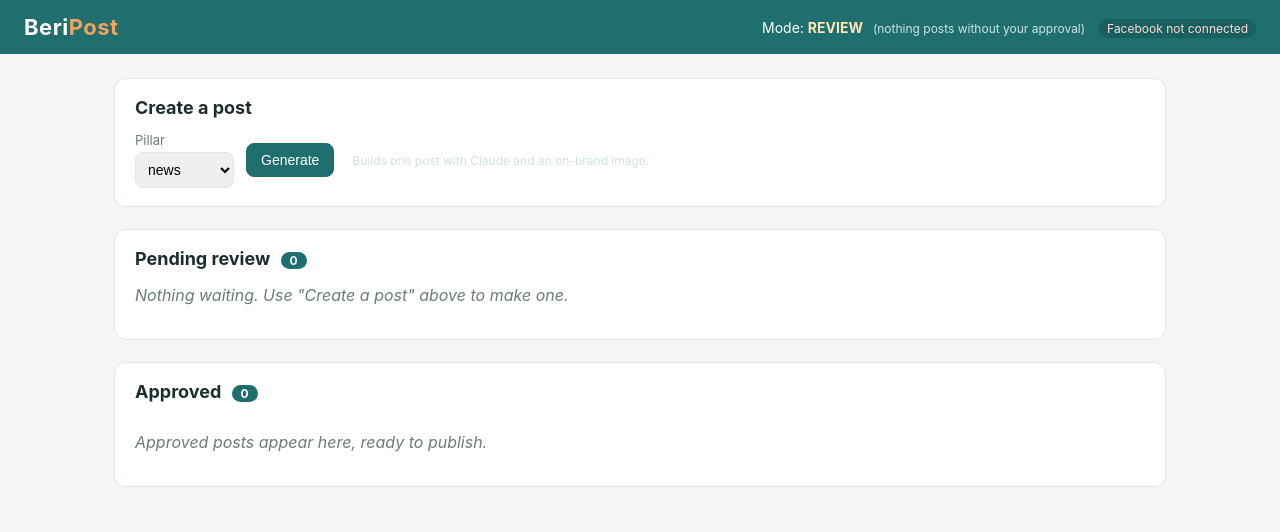
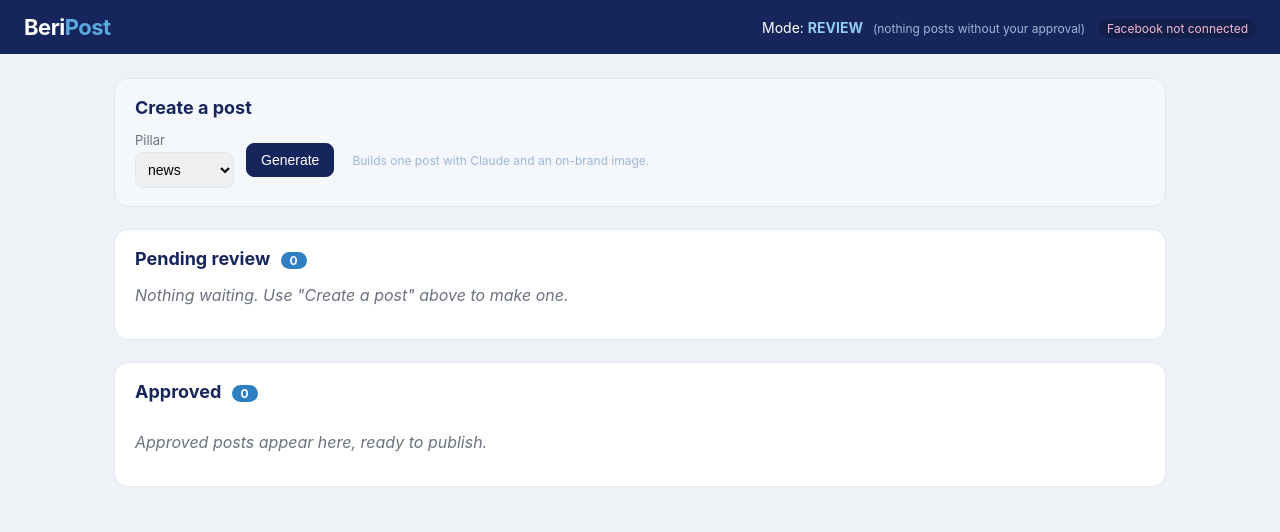
Before and after one commit to careberi/BeriPost, a Flask app: page / in a window 1280 px wide. Shown: the top 532 px of the page. Run offline with Flask 3, Linux system fonts and the light colour scheme; data that the repository does not hold is empty.

Commit message:
Align output to the Careberi brand (colors, logo, dashboard)
- Swap image palette to the brand navy/blues with berry reserved for the CTA
- Generate the berry-cluster logo mark (assets/logo/logo.png) from the brand
  vector, plus a re-runnable make_logo.py; it now overlays on every image
- Image background falls back to a navy->ocean gradient instead of flat color
- Restyle the review dashboard to the brand palette; Publish uses berry
- Add the official tagline to brand_voice.md

Co-Authored-By: Claude Opus 4.8 <noreply@anthropic.com>

```diff
--- a/config.yaml
+++ b/config.yaml
@@ -17,10 +17,12 @@ brand:
   # The soft call-to-action added to the end of most posts.
   # You can use {phone} and {website} as placeholders.
   cta_default: "Follow along for more caregiving tips, or call us at {phone}."
-  # Brand colors used when composing images (hex codes).
+  # Brand colors used when composing images (hex codes). From the Careberi
+  # style guide. Berry is the accent, reserved for the call-to-action.
   colors:
-    primary: "#1F6F6F"     # deep teal - main brand color
-    secondary: "#F4A259"   # warm amber - accent
+    primary: "#16265C"      # navy - main brand color / image background top
+    gradient_to: "#2A5D9F"  # ocean - image background bottom (subtle gradient)
+    secondary: "#D25680"    # berry - accent bar
     text_on_image: "#FFFFFF"
 
 models:
--- a/static/style.css
+++ b/static/style.css
@@ -1,36 +1,43 @@
 :root {
-  --primary: #1F6F6F;
-  --secondary: #F4A259;
-  --ink: #1A2E2E;
-  --muted: #6b7c7c;
-  --bg: #f4f6f6;
+  /* Careberi brand palette (from the style guide) */
+  --navy: #16265C;
+  --ocean: #2A5D9F;
+  --azure: #2F80C2;
+  --sky: #5AA9DE;
+  --ice: #93CDEC;
+  --berry: #D25680;   /* reserve for the primary call-to-action (Publish) */
+  --ink: #1F2733;
+  --slate: #4B5563;
+  --muted: #6B7280;
+  --line: #E2E8F0;
+  --cloud: #F4F8FC;
+  --page: #EEF2F7;
   --card: #ffffff;
   --ok: #1f7a4d;
   --danger: #b23b3b;
-  --line: #e0e6e6;
 }
 
 * { box-sizing: border-box; }
 body {
   margin: 0;
-  font-family: -apple-system, Segoe UI, Roboto, Helvetica, Arial, sans-serif;
-  background: var(--bg);
+  font-family: -apple-system, "Segoe UI", Roboto, Helvetica, Arial, sans-serif;
+  background: var(--page);
   color: var(--ink);
 }
 
 .topbar {
   display: flex; align-items: center; justify-content: space-between;
-  padding: 14px 24px; background: var(--primary); color: #fff;
+  padding: 14px 24px; background: var(--navy); color: #fff;
   position: sticky; top: 0; z-index: 10;
 }
-.brand { font-size: 22px; font-weight: 700; letter-spacing: .5px; }
-.brand span { color: var(--secondary); }
+.brand { font-size: 22px; font-weight: 700; letter-spacing: -0.5px; }
+.brand span { color: var(--sky); }
 .mode { font-size: 14px; }
 .mode strong { text-transform: uppercase; }
-.mode-review { color: #ffe6b3; }
-.mode-auto { color: #ffd0d0; }
-.hint { color: #cfe3e3; font-size: 12px; margin-left: 6px; }
-.warn { color: #ffdada; background: rgba(0,0,0,.15); padding: 2px 8px; border-radius: 10px; margin-left: 10px; font-size: 12px; }
+.mode-review { color: var(--ice); }
+.mode-auto { color: #f5b8cd; }
+.hint { color: #9fb6d6; font-size: 12px; margin-left: 6px; }
+.warn { color: #f5b8cd; background: rgba(0,0,0,.18); padding: 2px 8px; border-radius: 10px; margin-left: 10px; font-size: 12px; }
 
 main { max-width: 1100px; margin: 0 auto; padding: 24px; }
 
@@ -39,40 +46,43 @@ main { max-width: 1100px; margin: 0 auto; padding: 24px; }
 .flash-ok { background: #e4f3ea; color: var(--ok); border: 1px solid #bfe3cd; }
 .flash-err { background: #fbe6e6; color: var(--danger); border: 1px solid #f0c4c4; }
 
-.panel { background: var(--card); border: 1px solid var(--line); border-radius: 12px; padding: 18px 20px; margin-bottom: 22px; }
-.panel h2 { margin: 0 0 14px; font-size: 18px; }
+.panel { background: var(--card); border: 1px solid var(--line); border-radius: 14px; padding: 18px 20px; margin-bottom: 22px; }
+.panel h2 { margin: 0 0 14px; font-size: 18px; color: var(--navy); }
 .panel-head { display: flex; align-items: center; justify-content: space-between; }
-.count { display: inline-block; background: var(--primary); color: #fff; border-radius: 20px; font-size: 12px; padding: 1px 9px; margin-left: 6px; vertical-align: middle; }
+.count { display: inline-block; background: var(--azure); color: #fff; border-radius: 20px; font-size: 12px; padding: 1px 9px; margin-left: 6px; vertical-align: middle; }
 .empty { color: var(--muted); font-style: italic; }
 
+.generate { background: var(--cloud); }
 .generate .inline { display: flex; align-items: center; gap: 12px; flex-wrap: wrap; }
 label { font-size: 13px; color: var(--muted); display: inline-flex; flex-direction: column; gap: 4px; }
 select { padding: 8px; border-radius: 8px; border: 1px solid var(--line); font-size: 14px; }
 
 .grid { display: grid; grid-template-columns: repeat(auto-fill, minmax(320px, 1fr)); gap: 18px; }
 .card { border: 1px solid var(--line); border-radius: 12px; overflow: hidden; background: #fff; display: flex; flex-direction: column; }
-.card-img img { width: 100%; display: block; aspect-ratio: 1/1; object-fit: cover; background: #ddd; }
-.noimg { aspect-ratio: 1/1; display: grid; place-items: center; color: var(--muted); background: #eef1f1; }
+.card-img img { width: 100%; display: block; aspect-ratio: 1/1; object-fit: cover; background: var(--navy); }
+.noimg { aspect-ratio: 1/1; display: grid; place-items: center; color: var(--muted); background: var(--cloud); }
 .card-body { padding: 14px; display: flex; flex-direction: column; gap: 10px; }
 .card-meta { display: flex; flex-wrap: wrap; align-items: center; gap: 8px; font-size: 12px; color: var(--muted); }
 .pill { padding: 2px 9px; border-radius: 20px; color: #fff; font-size: 11px; text-transform: uppercase; letter-spacing: .3px; }
-.pill-news { background: #2b6cb0; }
-.pill-education { background: var(--primary); }
-.pill-trivia { background: #7a56c2; }
-.pill-dad_joke { background: var(--secondary); color: #4a2e00; }
+.pill-news { background: var(--ocean); }
+.pill-education { background: var(--navy); }
+.pill-trivia { background: var(--azure); }
+.pill-dad_joke { background: var(--sky); color: var(--navy); }
 .fbid { color: var(--ok); }
 
-.headline { font-weight: 700; font-size: 15px; }
+.headline { font-weight: 700; font-size: 15px; color: var(--navy); }
 .headline-input { width: 100%; padding: 8px; border: 1px solid var(--line); border-radius: 8px; font-size: 14px; font-weight: 600; }
 textarea { width: 100%; padding: 10px; border: 1px solid var(--line); border-radius: 8px; font-size: 14px; font-family: inherit; resize: vertical; }
-.body { white-space: pre-wrap; font-size: 14px; line-height: 1.5; margin: 0; }
+.body { white-space: pre-wrap; font-size: 14px; line-height: 1.5; margin: 0; color: var(--slate); }
 .row { display: flex; gap: 8px; flex-wrap: wrap; margin-top: 8px; }
 .actions form { display: inline; }
 
 .btn { border: 1px solid var(--line); background: #fff; padding: 8px 14px; border-radius: 8px; font-size: 14px; cursor: pointer; }
-.btn:hover { background: #f2f5f5; }
-.btn.primary { background: var(--primary); color: #fff; border-color: var(--primary); }
-.btn.primary:hover { filter: brightness(1.08); }
+.btn:hover { background: var(--cloud); }
+.btn.primary { background: var(--navy); color: #fff; border-color: var(--navy); }
+.btn.primary:hover { filter: brightness(1.15); }
+.btn.publish { background: var(--berry); color: #fff; border-color: var(--berry); }
+.btn.publish:hover { filter: brightness(1.06); }
 .btn.ok { background: var(--ok); color: #fff; border-color: var(--ok); }
 .btn.danger { background: #fff; color: var(--danger); border-color: #e6b8b8; }
 .btn:disabled { opacity: .5; cursor: not-allowed; }
--- a/templates/queue.html
+++ b/templates/queue.html
@@ -55,7 +55,7 @@
 
       {% if publishable %}
         <form method="post" action="{{ url_for('publish_one', post_id=post.id) }}">
-          <button class="btn primary" type="submit"
+          <button class="btn publish" type="submit"
                   {% if not fb_ready %}disabled title="Connect Facebook first"{% endif %}>
             Publish now
           </button>
@@ -81,7 +81,7 @@
     <h2>Approved <span class="count">{{ approved|length }}</span></h2>
     {% if approved %}
       <form method="post" action="{{ url_for('publish_approved') }}">
-        <button class="btn primary" type="submit"
+        <button class="btn publish" type="submit"
                 {% if not fb_ready %}disabled title="Connect Facebook first"{% endif %}>
           Publish all approved
         </button>
```
Also changed, not shown: assets/logo/make_logo.py (added, +75 -0 lines), beripost/images.py (+26 -9 lines), brand_voice.md (+5 -3 lines), assets/logo/logo.png (added).
